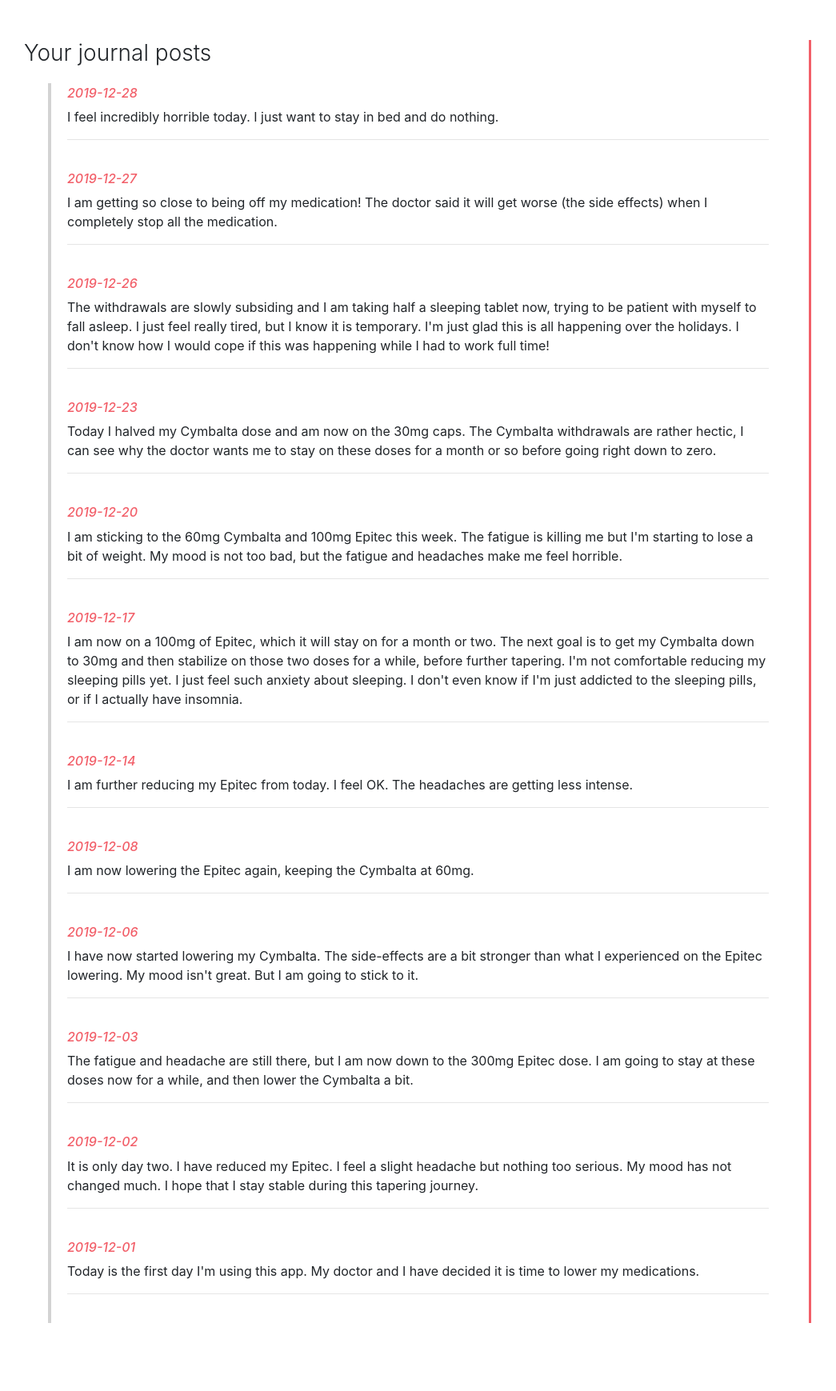
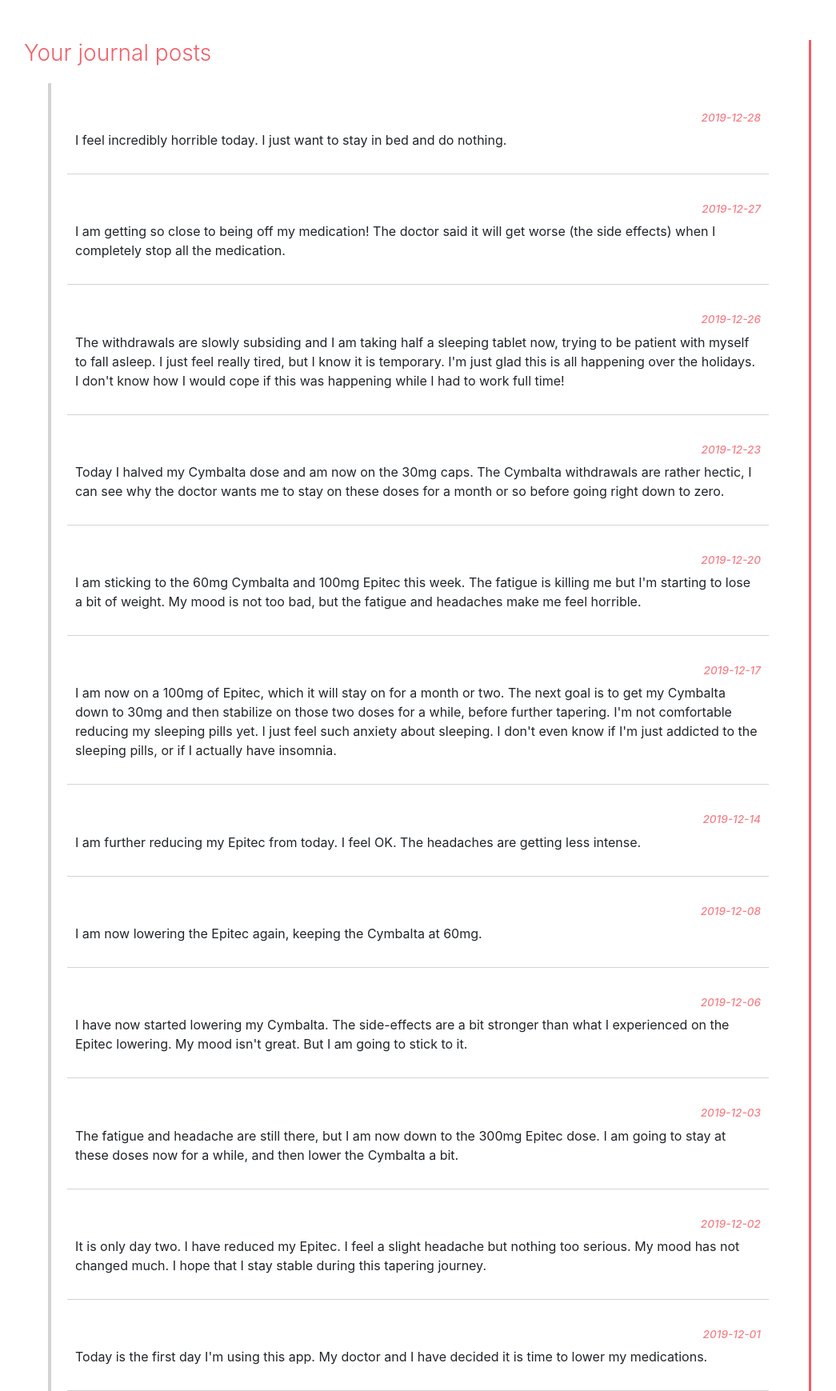
Before and after one commit to anjathiart/Taper_journey, a Flask app: page /journal in a window 1280 px wide. Shown: the part 60-1799 px from the top of the page at 80% size, without its empty margins (20-1065 px from the left). Before the commit the page ends 1714 px from the top, so only its background shows below. Run offline with Flask 2, Linux system fonts and the light colour scheme; a user stored in the database is signed in; data comes from the database, SQL or seed files in the repository; some libraries are stand-ins or nearby versions.

Commit message:
made slight style changes to the journal page

```diff
--- a/static/styles.css
+++ b/static/styles.css
@@ -346,6 +346,10 @@ div .iconLink {
     padding-left: 20px;
 }
 
+#historyContainer h3 {
+    color: rgba(242, 95,105, 1);
+}
+
 .wrapper {
     border-right: 3px solid rgba(242, 95,105, 1);
 }
@@ -368,6 +372,7 @@ div .iconLink {
     font-size: 0.8em;
     text-decoration: underline;
 }
+
 
 #borderContainer {
     border-left: 4px solid lightGray;
@@ -392,10 +397,29 @@ div .iconLink {
     padding-left: 20px;
 }
 
-.journalEntryCard {
-    padding-bottom: 20px;
-}
+
 
 #journalPageContainer h6 {
     color: rgba(242, 95,105, 1);
 }
+
+#journalPageContainer h3 {
+    color: rgba(242, 95,105, 1);
+}
+
+#journalPageContainer h6 {
+    color: rgba(242, 95,105, 0.8);
+    font-size: 0.85rem;
+}
+
+.journalEntryCard {
+    border-bottom: 1px solid lightGray;
+    padding-bottom: 30px;
+    padding-top: 30px;
+    padding-right: 10px;
+    padding-left: 10px;
+}
+
+.journalEntryCard:hover {
+    background-color: rgba(242, 95,105, 0.2);
+}
--- a/templates/journal.html
+++ b/templates/journal.html
@@ -7,10 +7,9 @@
         <h3 class="font-weight-light" >Your journal posts</h3>
         <div id="borderContainer">
             {% for entry in page_data %}
-            <div class="journalEntryCard">
-                <i><h6> {{ entry.date }} </h6></i>
-                <div> {{ entry.entry }} </div>
-                <hr>
+            <div align=right class="journalEntryCard">
+                <i><em><h6> {{ entry.date }} </h6></em></i>
+                <div align=left> {{ entry.entry }} </div>
             </div>
             {% endfor %}
         </div>
```
